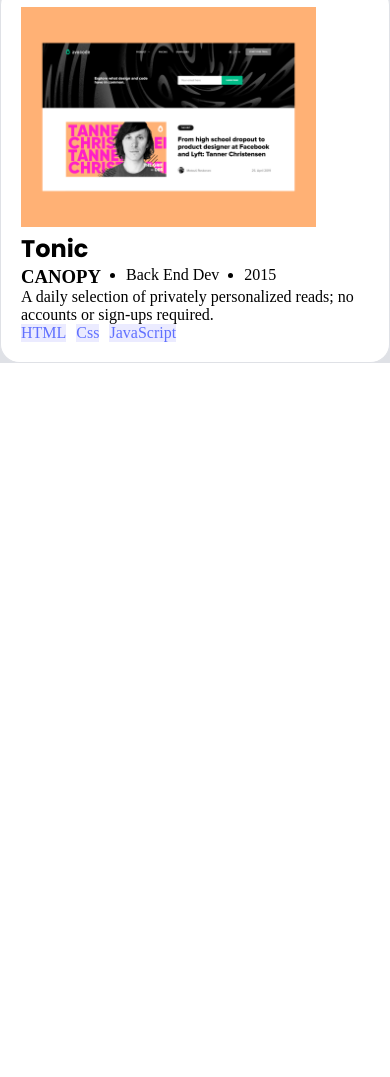
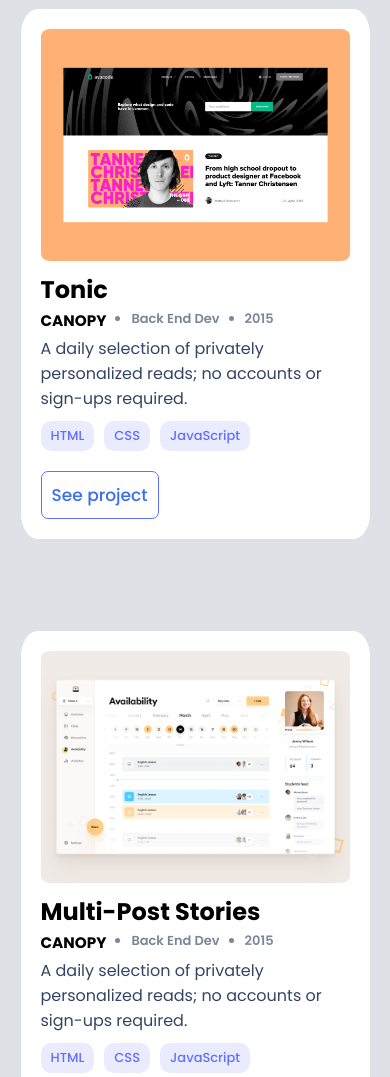
Before and after one commit to SajjadAhmad14/Training-portfolio-website, a plain HTML site: page index.html in a window 390 px wide. Shown: the part 923-2000 px from the top of the page. Before the commit the page ends 1286 px from the top, so only its background shows below. Drawn offline with Linux system fonts and the light colour scheme.

Commit message:
Add portfolio project cards

```diff
--- a/index.html
+++ b/index.html
@@ -14,6 +14,7 @@
       <h1>Sajjad Ahmad</h1>
       <nav><i class="fa-solid fa-bars"></i>
     </header>
+    <main>
     <section class = "headline">
       <h1 class = "poppins-bold">I'm Sajjad. <br>
       Glad to see<br> you!</h1>
@@ -29,27 +30,97 @@
     </section>
     <section class = "projects-container">
       <div class = "project">
+        <div class = "project-image">
           <img src = "images/project-1-mobile.png" alt = "first project image">
+        </div>
           <h2 class = "poppins-bold">Tonic</h2>
-          <div class = "details">
+          <div class = "details poppins-semi-bold">
             <h3>CANOPY</h3>
             <ul>
               <li class = role>Back End Dev</li>
               <li class = "year">2015</li>
             </ul>
           </div>
-          <p class = "description">A daily selection of privately
+          <p class = "description poppins-regular">A daily selection of privately
             personalized reads; no accounts or sign-ups required.</p>
-            <ul class = "technologies">
+            <ul class = "technologies poppins-medium">
               <li>HTML</li>
-              <li>Css</li>
+              <li>CSS</li>
               <li>JavaScript</li>
             </ul>
+            <button class = "poppins-medium">See project</button>
       </div>
-      <!-- <div class = "project"></div>
-      <div class = "project"></div>
-      <div class = "project"></div> -->
+      <div class = "project">
+        <div class = "project-image">
+          <img src = "images/project-2-mobile.png" alt = "first project image">
+        </div>
+          <h2 class = "poppins-bold">Multi-Post Stories</h2>
+          <div class = "details poppins-semi-bold">
+            <h3>CANOPY</h3>
+            <ul>
+              <li class = role>Back End Dev</li>
+              <li class = "year">2015</li>
+            </ul>
+          </div>
+          <p class = "description poppins-regular">A daily selection of privately
+            personalized reads; no accounts or sign-ups required.</p>
+            <ul class = "technologies poppins-medium">
+              <li>HTML</li>
+              <li>CSS</li>
+              <li>JavaScript</li>
+            </ul>
+            <button class = "poppins-medium">See project</button>
+      </div>
+      <div class = "project">
+        <div class = "project-image">
+          <img src = "images/project-3-mobile.png" alt = "first project image">
+        </div>
+          <h2 class = "poppins-bold">Tonic</h2>
+          <div class = "details poppins-semi-bold">
+            <h3>CANOPY</h3>
+            <ul>
+              <li class = role>Back End Dev</li>
+              <li class = "year">2015</li>
+            </ul>
+          </div>
+          <p class = "description poppins-regular">A daily selection of privately
+            personalized reads; no accounts or sign-ups required.</p>
+            <ul class = "technologies poppins-medium">
+              <li>HTML</li>
+              <li>CSS</li>
+              <li>JavaScript</li>
+            </ul>
+            <button class = "poppins-medium">See project</button>
+      </div>
+      <div class = "project">
+        <div class = "project-image">
+          <img src = "images/project-4-mobile.png" alt = "first project image">
+        </div>
+          <h2 class = "poppins-bold">Multi-Post Stories</h2>
+          <div class = "details poppins-semi-bold">
+            <h3>CANOPY</h3>
+            <ul>
+              <li class = role>Back End Dev</li>
+              <li class = "year">2015</li>
+            </ul>
+          </div>
+          <p class = "description poppins-regular">A daily selection of privately
+            personalized reads; no accounts or sign-ups required.</p>
+            <ul class = "technologies poppins-medium">
+              <li>HTML</li>
+              <li>CSS</li>
+              <li>JavaScript</li>
+            </ul>
+            <button class = "poppins-medium">See project</button>
+      </div>
     </section>
+    <section class = "about-me-container">
+      <div class = "about-me">
+      <h4>About Myself</h4>
+      <p>Hello I’m a software developer! I can help you build a product , feature or website. Look through some of my work and experience! If you like what you see and have a project you need coded, don’t hesitate to contact me.</p>
+    </div>
+    </section>
+  </main>
     <script
       src="https://kit.fontawesome.com/6de170ebbd.js"
       crossorigin="anonymous"
--- a/style.css
+++ b/style.css
@@ -2,6 +2,10 @@
   margin: 0;
   padding: 0;
   box-sizing: border-box;
+  }
+
+  body {
+    background-color: #DFE1E6;
   }
 
 .poppins-bold {
@@ -13,6 +17,12 @@
 .poppins-semi-bold {
   font-family: "Poppins", serif;
   font-weight: 600;
+  font-style: normal;
+}
+
+.poppins-medium {
+  font-family: "Poppins", serif;
+  font-weight: 500;
   font-style: normal;
 }
 
@@ -28,7 +38,7 @@ header {
   align-items: center;
   background-color: #fff;
   max-width: 100%;
-  padding: 0 12px 0 12px;
+  padding: 12px;
 }
 
 header h1 {
@@ -39,7 +49,7 @@ header h1 {
 
 .fa-solid {
   color: #6070FF;
-  font-size: 22px;
+  font-size: 18px;
 }
 
 .headline {
@@ -51,9 +61,8 @@ header h1 {
   background-repeat: no-repeat;
   background-size: contain;
   background-position-y: 40%;
-  border: 1px solid red;
   background-color: #fff;
-  border-bottom-left-radius: 25px;
+  border-bottom-left-radius: 70px;
 }
 
 .headline p {
@@ -72,10 +81,15 @@ header h1 {
   color: #505F79;
 }
 
+.social-links i {
+  margin-right: 10px;
+}
+
 .projects-container {
   display: grid;
-  grid-template-columns: auto;
+  grid-template-columns: 90%;
   grid-template-rows: auto auto auto auto;
+  row-gap: 90px;
   align-content: center;
   justify-content: center;
   background-color: #DFE1E6;
@@ -90,21 +104,36 @@ header h1 {
   border-radius: 5%;
 }
 
+.project-image {
+  text-align: center;
+  margin-bottom: 7px;
+}
+
 
 .project img {
-  width: 295px;
-  height: 220px;
+  width: 100%;
+  height: 100%;
   object-fit: cover;
+  border-radius: 3%;
+}
+
+.project h2 {
+  margin-bottom: 2px;
 }
 
 .project .details {
-  /* border: 1px solid red; */
   display: flex;
-  justify-content:baseline
+  justify-content:baseline;
+  font-size: 13px;
+}
+
+.project .details ul {
+  color: #7A869A;
 }
 
 .details h3 {
   margin-right: 15px;
+  margin-bottom: 4px;
 }
 
 .project ul {
@@ -117,14 +146,49 @@ header h1 {
   margin-right: 25px;
 }
 
+.project .description {
+  color: #344563;
+  margin-bottom: 10px;
+}
+
 .project .technologies {
   display: flex;
   justify-content: flex-start;
   list-style-type: none;
+  font-size: 13px;
+  margin-bottom: 20px;
 }
 
 .technologies li {
   margin-right: 10px;
   color: #6070FF;
   background-color: #EBEBFF;
+  padding: 5px 10px 5px 10px;
+  border-radius: 10px;
 }
+
+.project button {
+  color: #396DF2;
+  font-size: 17px;
+  padding: 10px;
+  background-color: transparent;
+  border-radius: 7px;
+  outline: none;
+  border: 1px solid #6070FF;
+}
+
+.about-me-container {
+  background-color: #fff;
+  display: grid;
+  grid-template-columns: 90%;
+  grid-template-rows: auto auto;
+  align-content: center;
+  justify-content: center;
+  padding-top: 100px;
+  margin-top: 90px;
+  border-top-right-radius: 70px;
+}
+
+.about-me {
+  border: 1px solid red
+}
```
Also changed, not shown: images/project-2-mobile.png (added), images/project-3-mobile.png (added), images/project-4-mobile.png (added).
